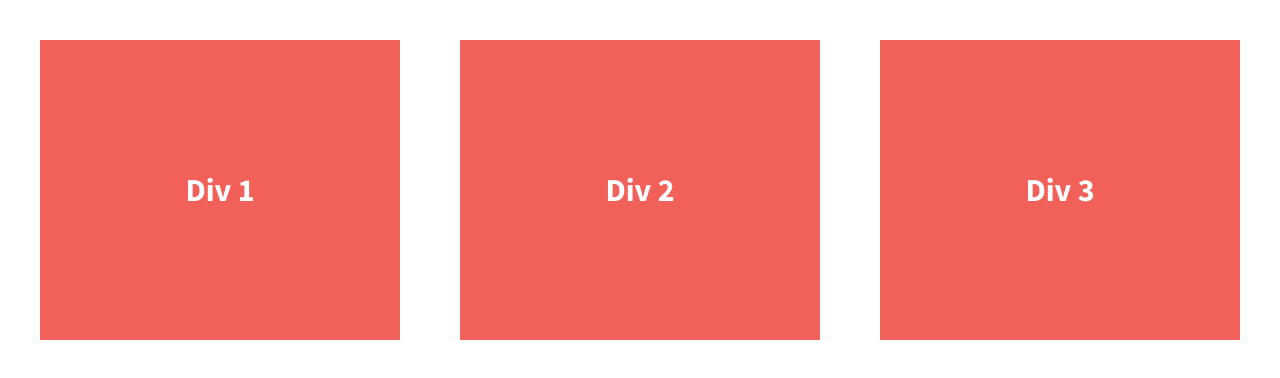
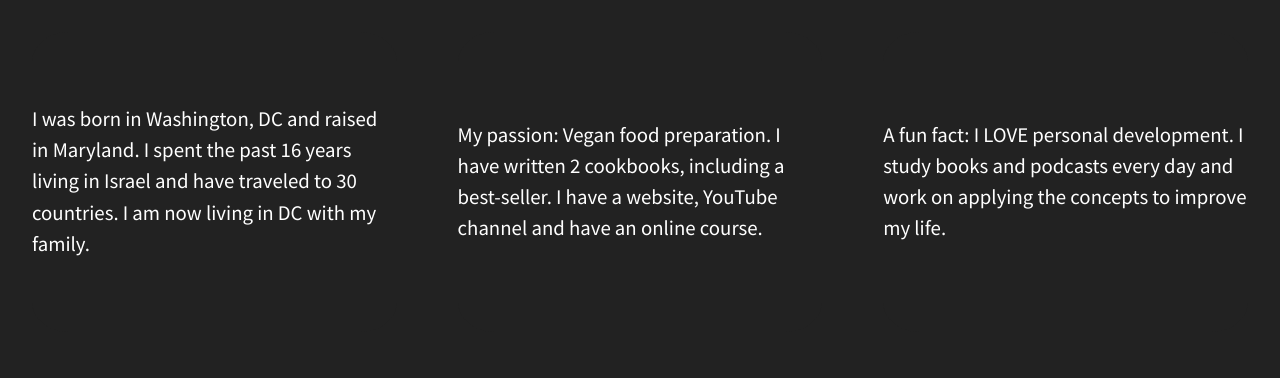
Before and after one commit to zakhah/center-divs-with-flexbox, a plain HTML site: page index.html in a window 1280 px wide. Drawn offline with nearby package versions, Linux system fonts and the light colour scheme.

Commit message:
changed box to text

```diff
--- a/css/main.css
+++ b/css/main.css
@@ -97,20 +97,20 @@ textarea {
 
 
 html {
-  background-color: #fff;
+  background-color: #222;
   height: 100%;
 }
 
 body {
   font-family: 'Source Sans Pro', sans-serif;
   padding: 2em;
-  font-size: 1.25em;
+  font-size: 1em;
   height: 100%;
 }
 
 .wrapper {
   /*add display:flex and set justify-content to space-between*/
-  font-weight: 700;
+  font-weight: 200;
   display: flex;
   justify-content: space-between;
 }
@@ -119,8 +119,9 @@ body {
   /*give the divs a width of 30%, add display:flex, set justify-content and align-items to center*/
   color: #fff;
   line-height: 1.5em;
-  font-size: 1.6em;
-  background-color: #f16059;
+  font-size: 1.3em;
+  background-color: #222;
+  border-radius: 10%;
   height: 300px;
   width: 30%;
   display: flex;
--- a/index.html
+++ b/index.html
@@ -3,7 +3,7 @@
     <head>
         <meta charset="utf-8">
         <meta http-equiv="x-ua-compatible" content="ie=edge">
-        <title>Make me into a grid!</title>
+        <title>Flexbox in real life</title>
         <meta name="description" content="">
         <meta name="viewport" content="width=device-width, initial-scale=1">
 
@@ -23,13 +23,13 @@
 
         <section class="wrapper">
             <div class="div-1">
-                Div 1
+                I was born in Washington, DC and raised in Maryland. I spent the past 16 years living in Israel and have traveled to 30 countries. I am now living in DC with my family.
             </div>
             <div class="div-2">
-                Div 2
+                My passion: Vegan food preparation. I have written 2 cookbooks, including a best-seller. I have a website, YouTube channel and have an online course.
             </div>
             <div class="div-3">
-                Div 3
+                A fun fact: I LOVE personal development. I study books and podcasts every day and work on applying the concepts to improve my life.
             </div>
         </section>
 
```
